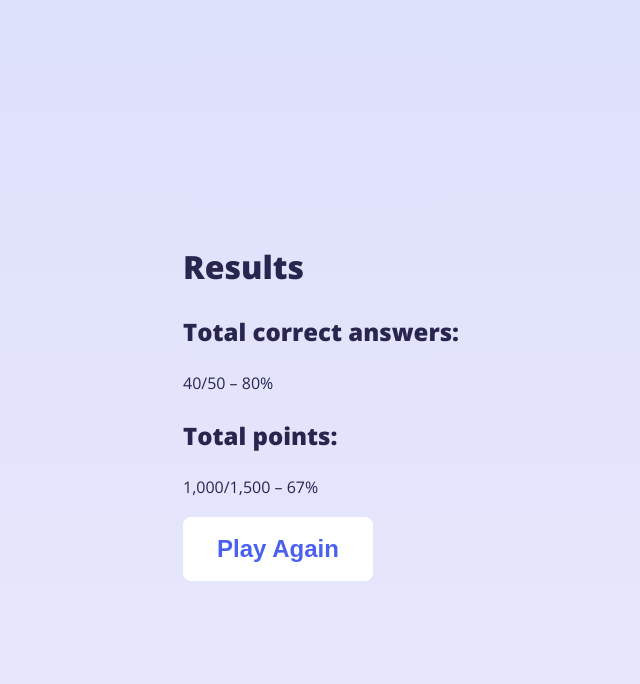
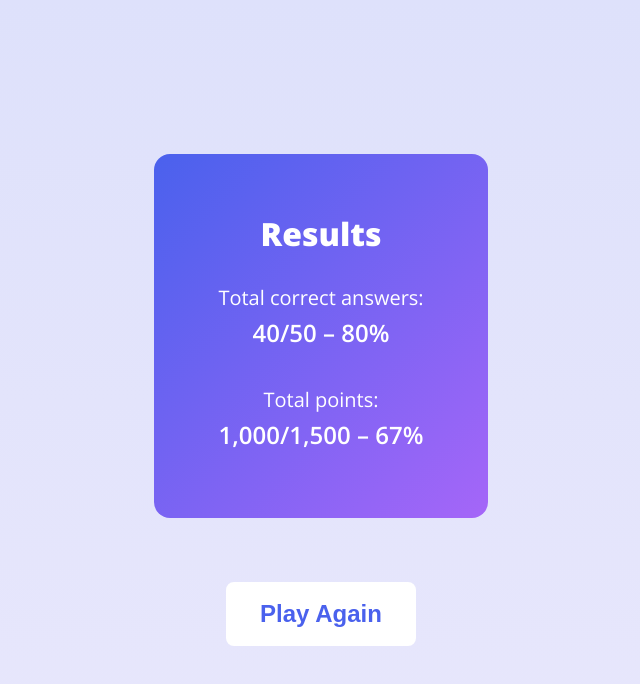
Before and after one commit to goranstevanovic/trivia-quiz-time, a React (Vite) app: page / in a window 1280 px wide. Shown: the top 684 px of the page, without its empty margins (319-959 px from the left). Built offline with nearby package versions, Linux system fonts and the light colour scheme.

Commit message:
Style ResultsScreen component

```diff
--- a/src/components/ResultsScreen/ResultsScreen.module.css
+++ b/src/components/ResultsScreen/ResultsScreen.module.css
@@ -0,0 +1,39 @@
+.resultsScreen {
+  align-items: center;
+  display: flex;
+  flex-direction: column;
+  gap: 4rem;
+  justify-content: center;
+  padding: 1rem;
+}
+
+.resultsWrapper {
+  align-items: center;
+  background: var(--background-gradient-dark);
+  border-radius: 16px;
+  color: var(--text-light);
+  display: flex;
+  flex-direction: column;
+  gap: 2rem;
+  padding: 4rem;
+  text-align: center;
+}
+
+.resultsHeading {
+  font-size: 2rem;
+  font-weight: 800;
+  line-height: 1;
+  margin: 0;
+}
+
+.resultsTitle {
+  font-size: 1.25rem;
+  font-weight: 400;
+  margin: 0;
+}
+
+.resultsStats {
+  font-size: 1.5rem;
+  font-weight: 600;
+  margin: 0;
+}
--- a/src/components/ResultsScreen/index.tsx
+++ b/src/components/ResultsScreen/index.tsx
@@ -1,17 +1,18 @@
 import Button from '../Button';
+import styles from './ResultsScreen.module.css';
 
 export default function ResultsScreen() {
   return (
-    <div>
-      <div>
-        <h1>Results</h1>
+    <div className={styles.resultsScreen}>
+      <div className={styles.resultsWrapper}>
+        <h1 className={styles.resultsHeading}>Results</h1>
         <div>
-          <h2>Total correct answers:</h2>
-          <p>40/50 &ndash; 80%</p>
+          <h2 className={styles.resultsTitle}>Total correct answers:</h2>
+          <p className={styles.resultsStats}>40/50 &ndash; 80%</p>
         </div>
         <div>
-          <h2>Total points:</h2>
-          <p>1,000/1,500 &ndash; 67%</p>
+          <h2 className={styles.resultsTitle}>Total points:</h2>
+          <p className={styles.resultsStats}>1,000/1,500 &ndash; 67%</p>
         </div>
       </div>
 
```
